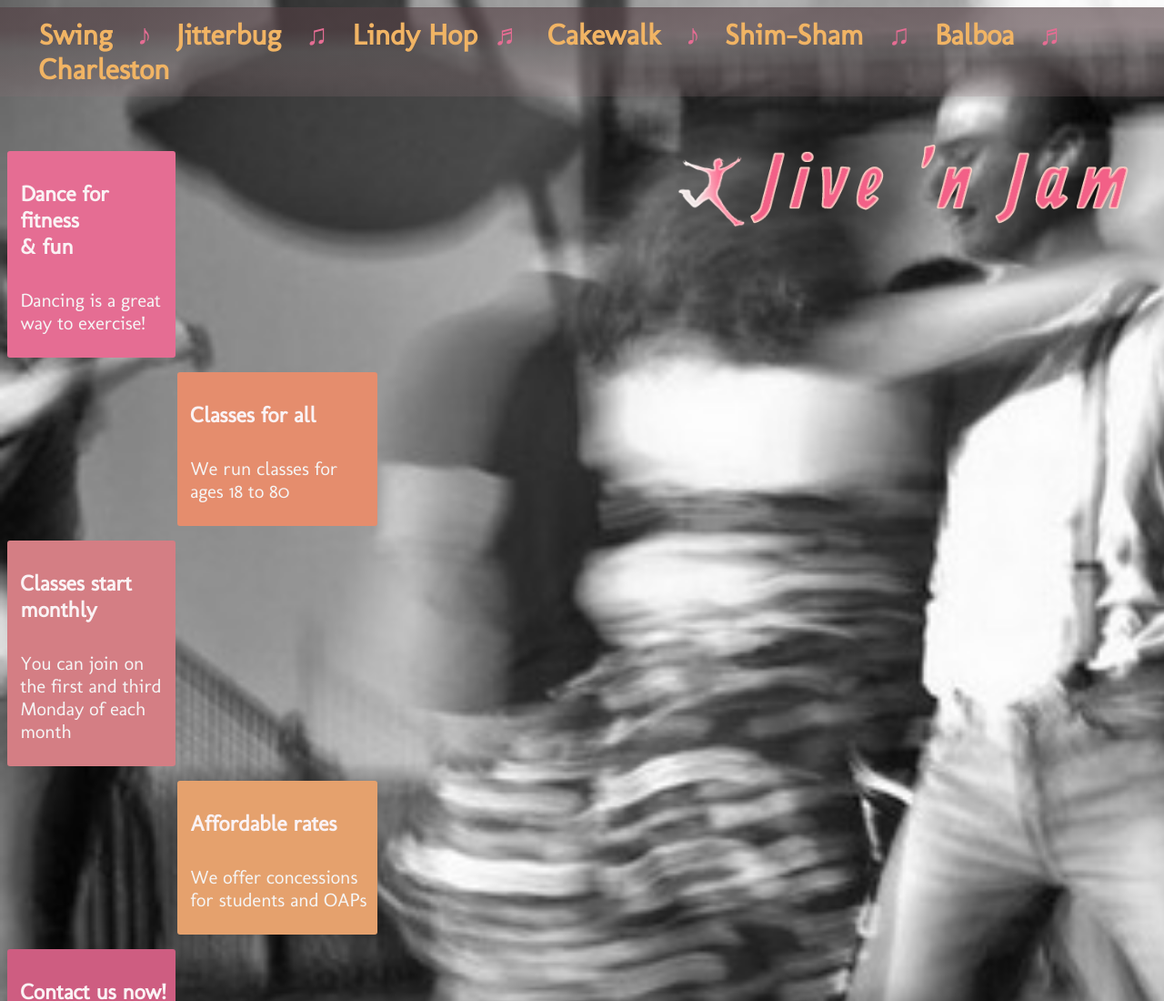
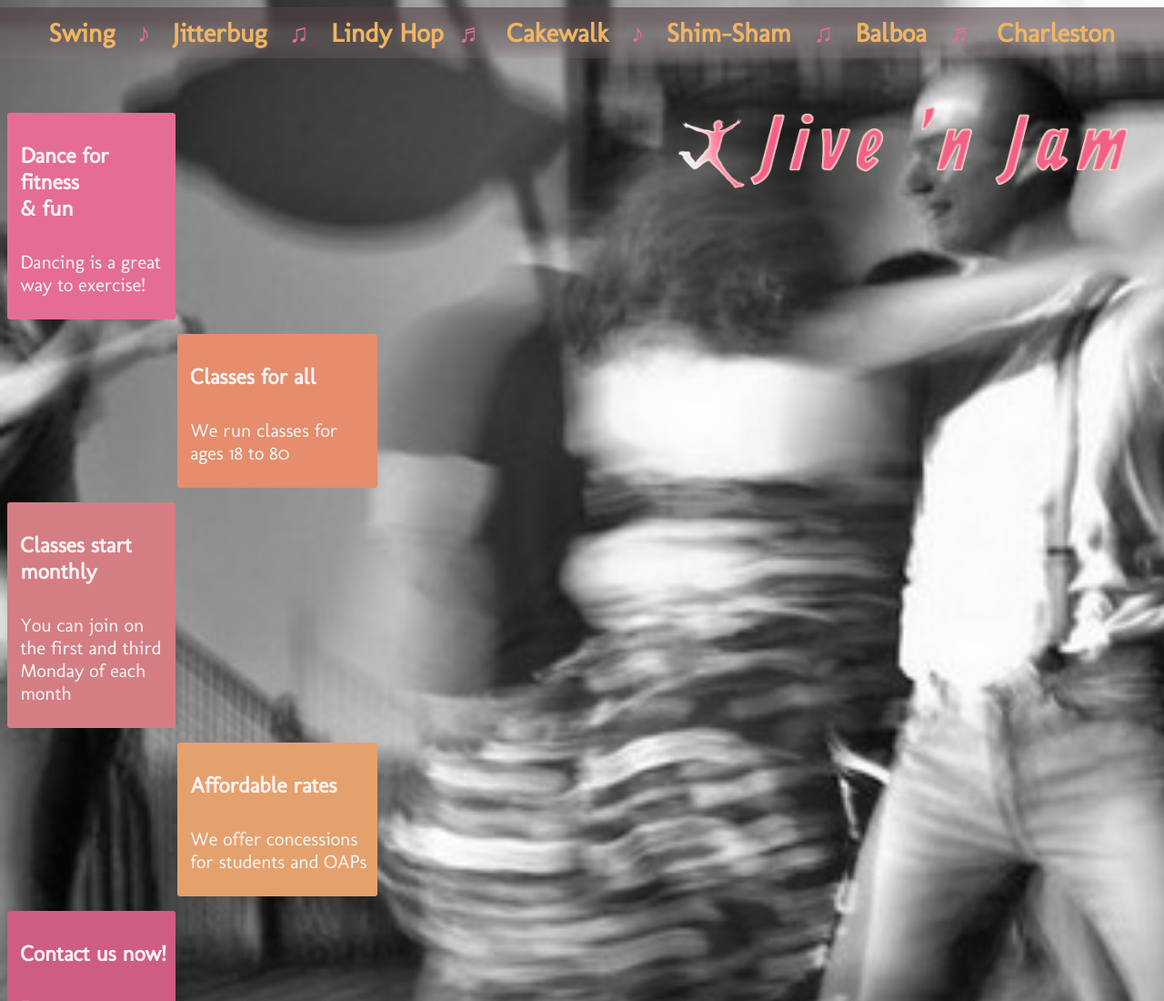
Before and after one commit to MissArray/jive-n-jam, a plain HTML site: page index.html in a window 1280 px wide. Shown: the top 1100 px of the page at 91% size. Drawn offline with Linux system fonts and the light colour scheme.

Commit message:
Changed h3 size

```diff
--- a/style.css
+++ b/style.css
@@ -211,9 +211,8 @@ footer {
 
 	h3 {
 		margin: auto;
-		min-width: 90%;
 		max-width: 95%;
-		font-size: 2rem;
+		font-size: 1.8rem;
 		text-align: left;
 		font-family: 'Molengo', sans-serif;
 		color: #e6a030;
```
